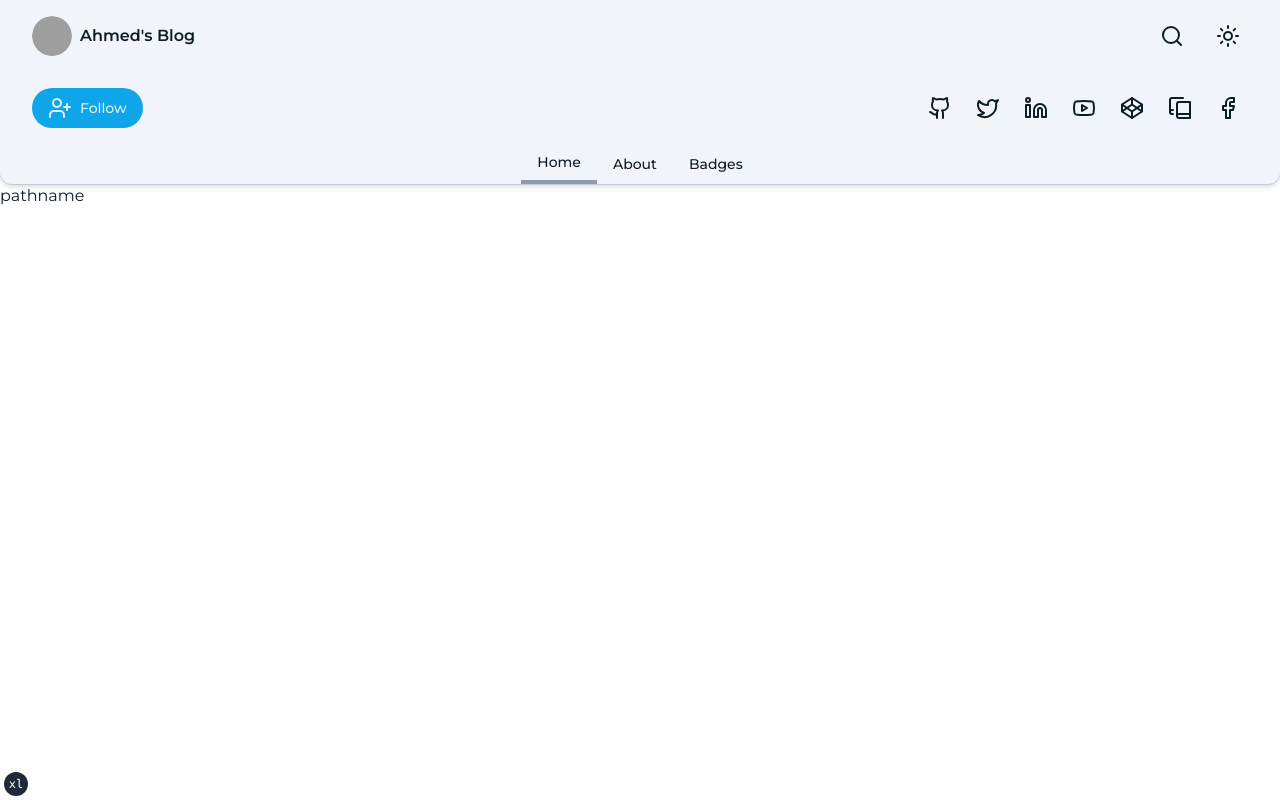
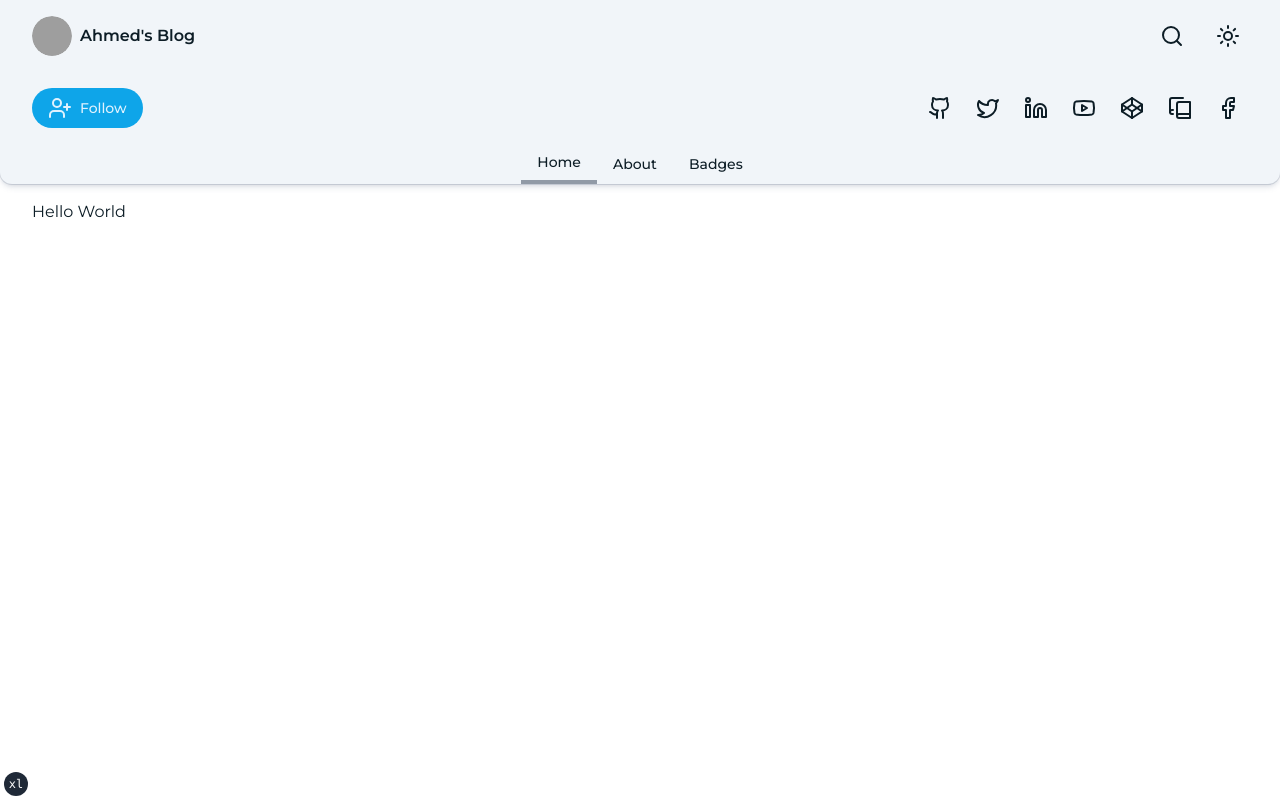
Before and after one commit to AhmedBaset/blog, a Next.js app: page / in a window 1280 px wide. Built offline with nearby package versions, Linux system fonts and the light colour scheme; grey boxes are pictures that could not be loaded.

Commit message:
ready to make pages

```diff
--- a/src/app/page.tsx
+++ b/src/app/page.tsx
@@ -1,3 +1,5 @@
 export default function IndexPage() {
-	return <div>{"pathname"}</div>
+	return <main className="container py-4">
+		<h1>Hello World</h1>
+	</main>
 }
```
Also changed, not shown: src/content/blog/my-first-blog.mdx (added).
